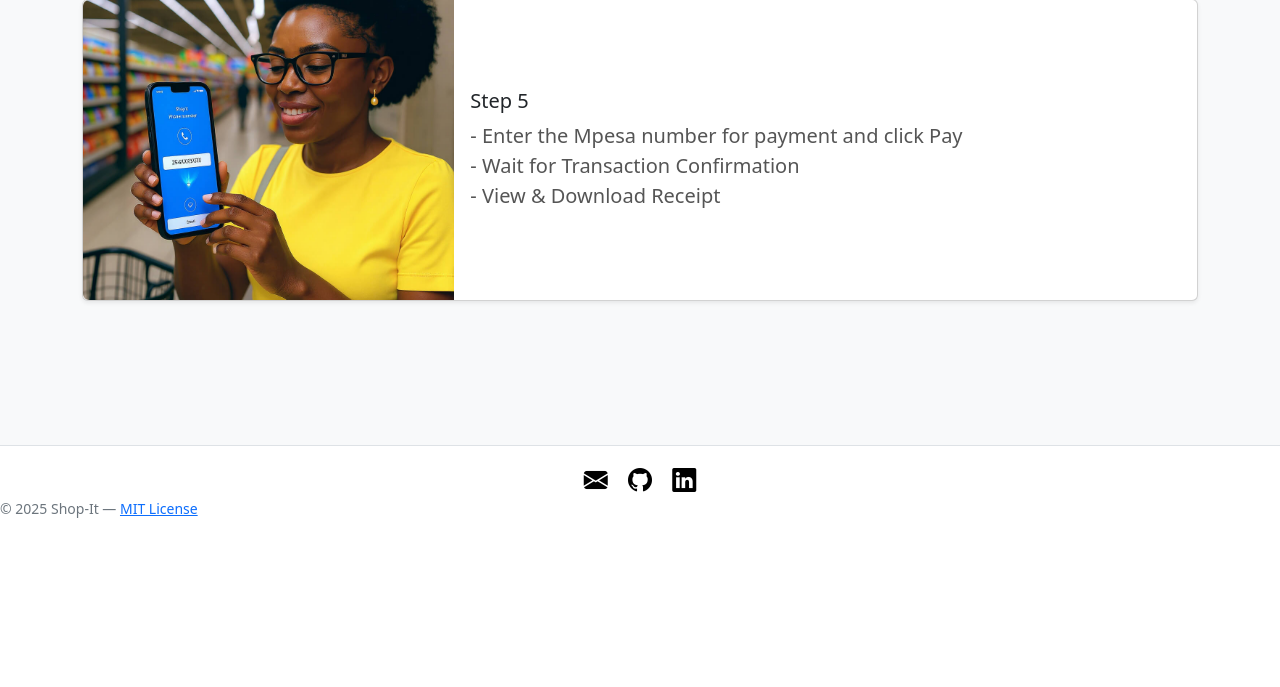
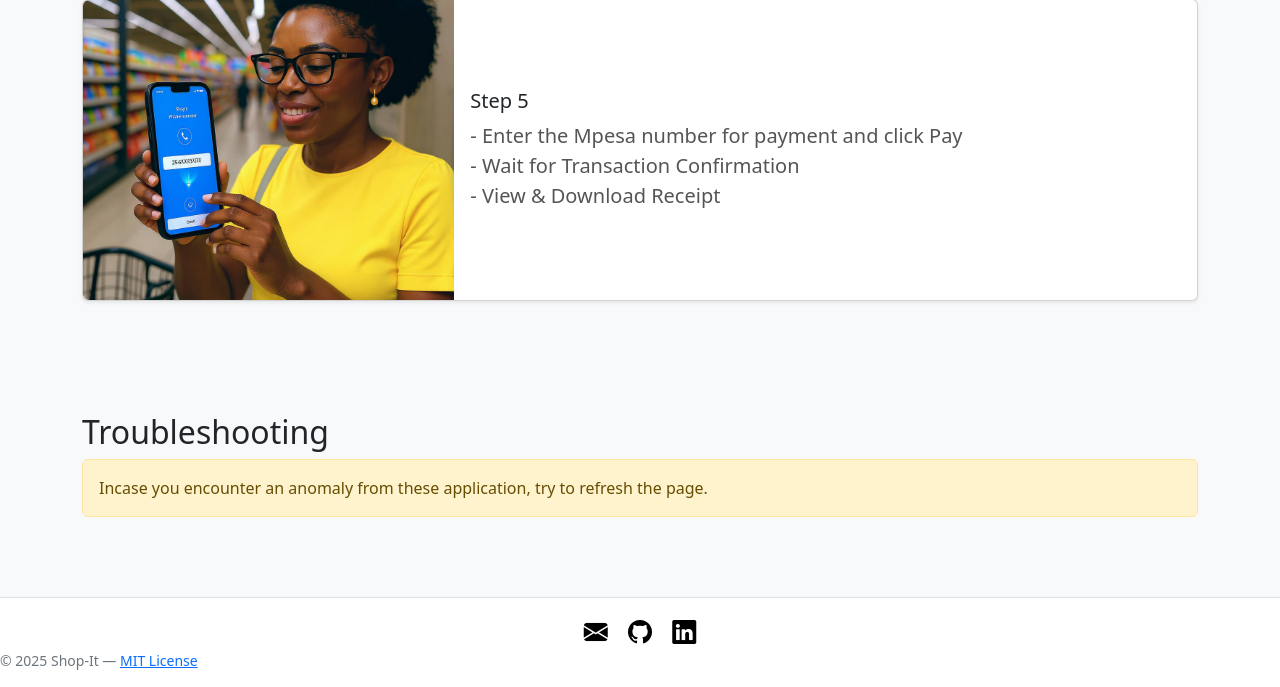
Before and after one commit to gwaribe/shop-it, a Flask app: page /usage in a window 1280 px wide. Shown: the part 1481-2168 px from the top of the page. Before the commit the page ends 1999 px from the top, so only its background shows below. Run offline with Flask 3, Linux system fonts and the light colour scheme.

Commit message:
troubleshooting tips

```diff
--- a/app/templates/usage.html
+++ b/app/templates/usage.html
@@ -11,7 +11,8 @@
         ('story-2.jpg', 'Step 2', 'Open the Shop-it application'),
         ('story-3.jpg', 'Step 3', 'On the picked item, find the QRCode<br>Click Scan to scan the item QRCode'),
         ('story-4.jpg', 'Step 4', 'Confirm the item details from scan result'),
-            ('story-5.jpg', 'Step 5', '- Enter the Mpesa number for payment and click Pay<br>- Wait for Transaction Confirmation<br>- View &amp; Download Receipt')
+        ('story-5.jpg', 'Step 5', '- Enter the Mpesa number for payment and click Pay<br>- Wait for Transaction
+        Confirmation<br>- View &amp; Download Receipt')
         ] %}
         {% for img, step, desc in steps %}
         <div class="card mb-4 shadow-sm">
@@ -33,4 +34,10 @@
         {% endfor %}
     </div>
 </div>
+<div class="container pb-3">
+    <h2 class="mt-3">Troubleshooting</h2>
+    <div class="alert alert-warning mt-2">
+        Incase you encounter an anomaly from these application, try to refresh the page.
+    </div>
+</div>
 {% endblock %}
```
Lines whose indentation alone changed are shown as unchanged.
